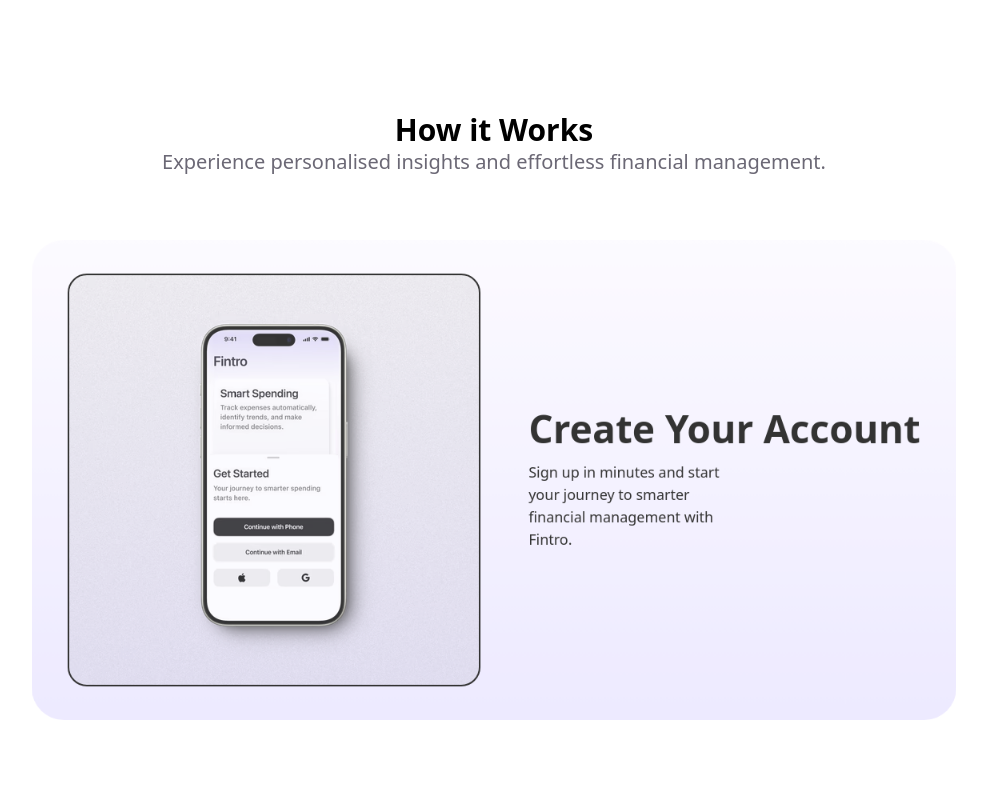
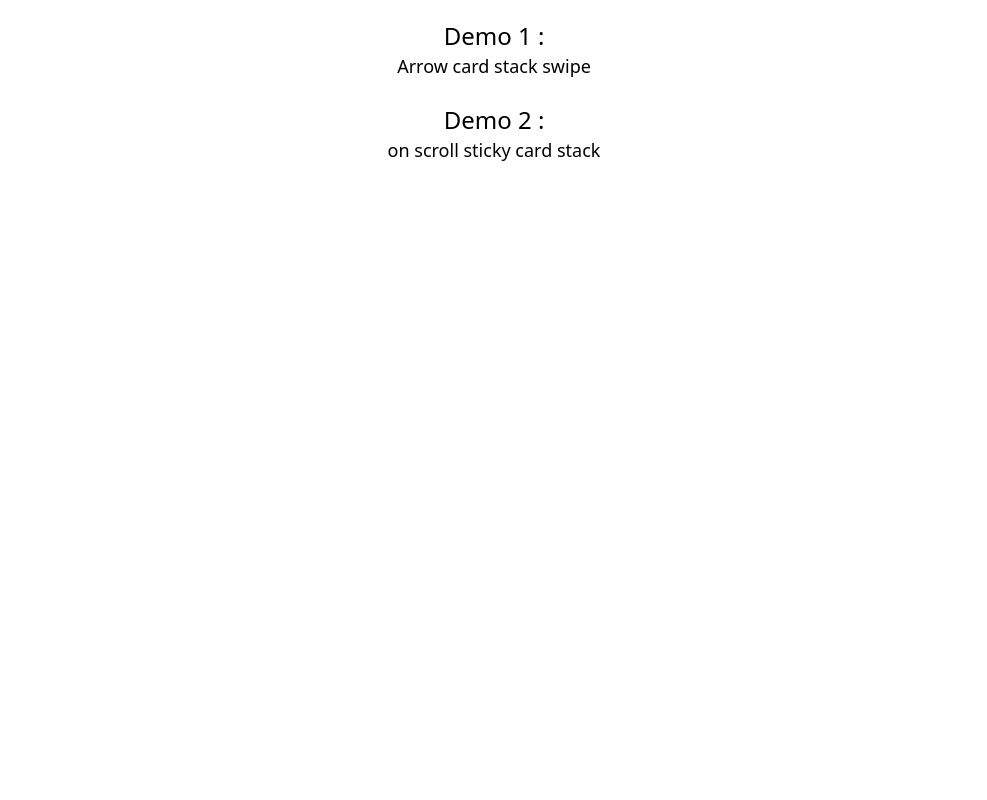
Before and after one commit to riya-ws/animation-demo, a React app: page / in a window 1280 px wide. Shown: the top 800 px of the page, without its empty margins (146-1133 px from the left). Built offline with nearby package versions, Linux system fonts and the light colour scheme; the HTML template or start-up script is replaced by a standard one.

Commit message:
Add link demo one and two in home page

```diff
--- a/package.json
+++ b/package.json
@@ -16,6 +16,7 @@
     "@types/prop-types": "^15.7.13",
     "react": "^18.3.1",
     "react-dom": "^18.3.1",
+    "react-router-dom": "^6.27.0",
     "react-slick": "^0.30.2",
     "slick-carousel": "^1.8.1",
     "swiper": "^11.1.14"
--- a/src/App.tsx
+++ b/src/App.tsx
@@ -1,13 +1,19 @@
+import { BrowserRouter, Route, Routes } from "react-router-dom";
 import "./App.css";
+import Home from "./pages/home/home";
+import ThirdTestimonials from "./assets/components/third-testimonials";
 import Work from "./assets/components/work";
 
 function App() {
-  // const [count, setCount] = useState(0)
-
   return (
     <>
-      {/*On scroll how to works section*/}
-      <Work />
+      <BrowserRouter>
+        <Routes>
+          <Route path="/" element={<Home />} />
+          <Route path="/arrow-card-stack-swipe" element={ <ThirdTestimonials />} />
+          <Route path="/on-scroll-sticky-card-stack" element={ <Work />} />
+          </Routes>
+      </BrowserRouter>
     </>
   );
 }
--- a/src/assets/components/third-testimonials.tsx
+++ b/src/assets/components/third-testimonials.tsx
@@ -124,7 +124,7 @@
     }
   }, [currentIndex]);
   return (
-    <div className="main-testimonial">
+    <div className="main-testimonial my-16">
       <div className="testimonial-container">
         <div className="testimonial-wrapper flex overflow-hidden">
           <div className="title-section space-y-3 ">
--- /dev/null
+++ b/src/pages/home/home.tsx
@@ -0,0 +1,28 @@
+import { Link } from "react-router-dom";
+
+const Home = () => {
+  return (
+    <div className="my-5 flex flex-col gap-6">
+      <div className="flex flex-col items-center">
+        <h1 className="text-2xl font-medium"> Demo 1 :</h1>
+        <Link
+          to="/arrow-card-stack-swipe"
+          className="text-lg font-medium hover:text-blue-600 hover:underline"
+        >
+          Arrow card stack swipe
+        </Link>
+      </div>
+      <div className="flex flex-col items-center">
+        <h1 className="text-2xl font-medium"> Demo 2 :</h1>
+        <Link
+          to="/on-scroll-sticky-card-stack"
+          className="text-lg font-medium hover:text-blue-600 hover:underline"
+        >
+          on scroll sticky card stack
+        </Link>
+      </div>
+    </div>
+  );
+};
+
+export default Home;
```
Also changed, not shown: 1 other file (tests, documents, lock files or other folders).
